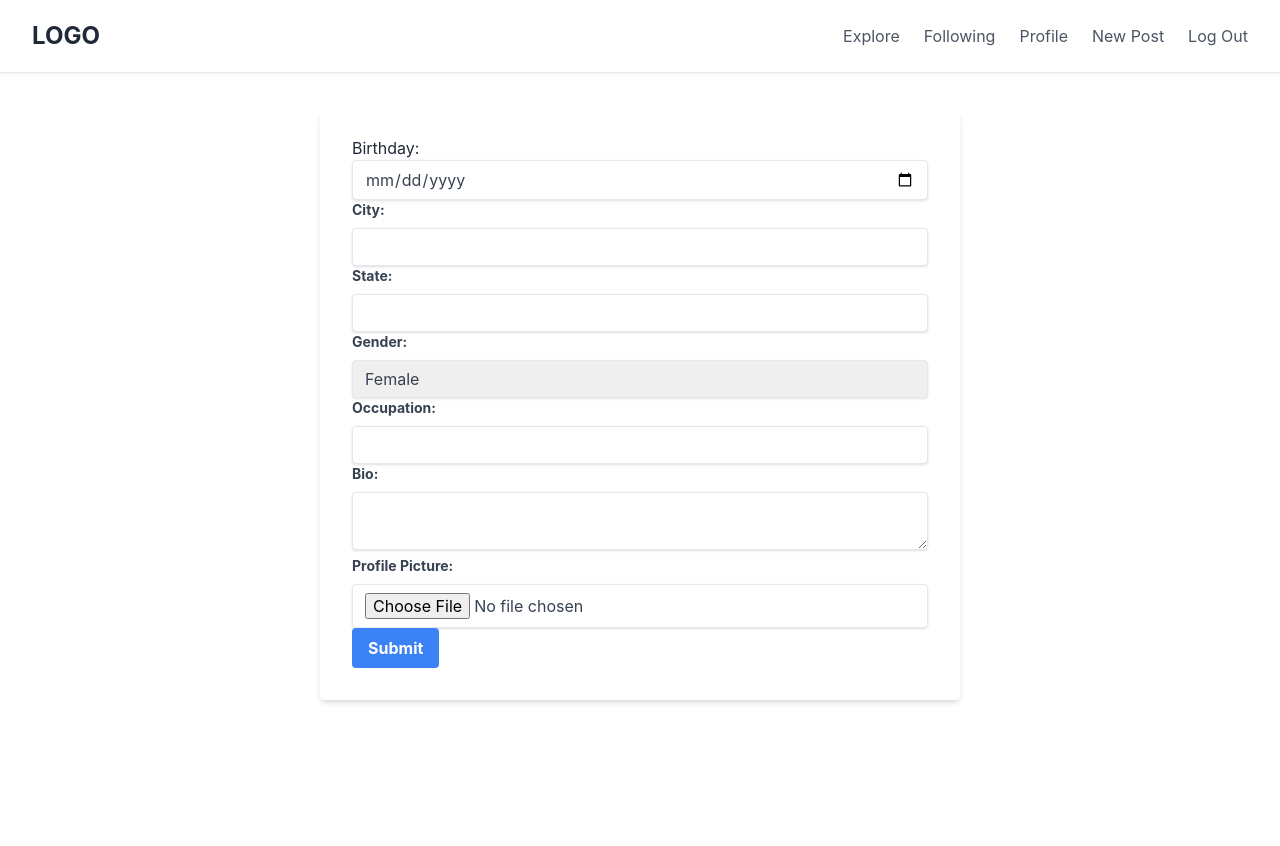
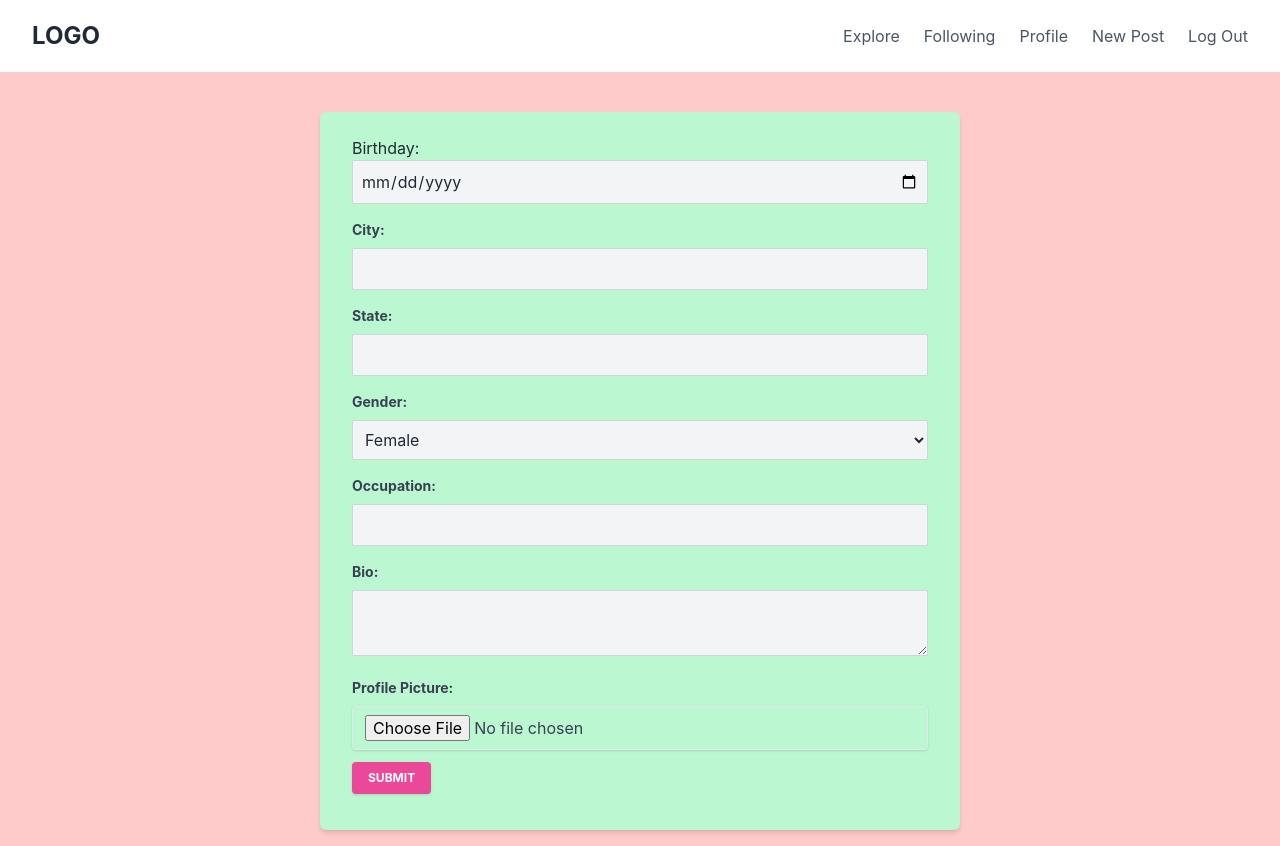
Before and after one commit to stone-com/MERN-social-media-blog, a React (Create React App) app in the folder frontend/: page /editProfile in a window 1280 px wide. Before the commit the page ends 800 px from the top, so only its background shows below. Built offline with nearby package versions, Linux system fonts and the light colour scheme; no server answers; sample sign-in values are in the browser's storage.

Commit message:
Trying out different styling. Refactoring/clean up

```diff
--- a/frontend/src/components/Post.jsx
+++ b/frontend/src/components/Post.jsx
@@ -45,7 +45,7 @@ const Post = ({ title, body, createdAt, author, id, ownPost, authorId }) => {
   };
 
   return (
-    <div className='max-w-5xl px-5 py-4 my-5 bg-white rounded-lg shadow dark:bg-gray-800'>
+    <div className='px-5 py-4 my-5 bg-green-200 shadow-xl  rounded-3xl'>
       <div className='grid grid-cols-3'>
         <div className='flex col-span-1 mb-4 mr-3'>
           <img
@@ -54,17 +54,17 @@ const Post = ({ title, body, createdAt, author, id, ownPost, authorId }) => {
             alt='profile pic'
           />
           <div className='ml-2 mt-0.5'>
-            <span className='block text-base font-medium leading-snug text-black dark:text-gray-100'>
+            <span className='block text-base font-medium leading-snug text-black '>
               <Link to={`/profile/${authorId}`}>{author}</Link>
             </span>
-            <span className='block text-sm font-light leading-snug text-gray-500 dark:text-gray-400'>
+            <span className='block text-sm font-light leading-snug text-gray-500 '>
               {formattedDate}
             </span>
           </div>
         </div>
         {/* Render either the post title or an input field depending on isEditable State */}
         {!isEditable ? (
-          <p className='flex justify-start col-span-2 px-6 text-2xl text-white'>
+          <p className='flex justify-start col-span-2 px-6 text-2xl text-black'>
             {title}
           </p>
         ) : (
@@ -81,9 +81,7 @@ const Post = ({ title, body, createdAt, author, id, ownPost, authorId }) => {
       </div>
       {/* Render either the post body or an input field depending on isEditable State */}
       {!isEditable ? (
-        <p className='leading-snug text-gray-800 dark:text-gray-100 md:leading-normal'>
-          {body}
-        </p>
+        <p className='leading-snug text-gray-800 md:leading-normal'>{body}</p>
       ) : (
         <input
           type='text'
@@ -98,12 +96,10 @@ const Post = ({ title, body, createdAt, author, id, ownPost, authorId }) => {
         <div>
           <div className='flex '>
             {/* Like Icon can go here */}
-            <span className='ml-1 font-light text-gray-500 dark:text-gray-400'>
-              8 Likes
-            </span>
+            <span className='ml-1 font-light text-gray-500 '>8 Likes</span>
           </div>
           <div
-            className='ml-1 font-light text-gray-500 dark:text-gray-400 hover:cursor-pointer'
+            className='ml-1 font-light text-gray-500 hover:cursor-pointer'
             onClick={() => setShowComments(!showComments)}
           >
             {`${showComments ? 'Hide' : 'Show'} comments`}
--- a/frontend/src/pages/EditProfile.jsx
+++ b/frontend/src/pages/EditProfile.jsx
@@ -36,11 +36,11 @@ const EditProfile = () => {
   };
 
   return (
-    <div className='flex justify-center space-around align-center'>
-      <div className='w-full mt-10 sm:w-3/6'>
+    <div className='flex justify-center bg-red-200 space-around align-center'>
+      <div className='w-full mt-10 rounded-md sm:w-3/6'>
         <form
           onSubmit={onSubmit}
-          className='px-8 pt-6 pb-8 mb-4 bg-white rounded shadow-md'
+          className='px-8 pt-6 pb-8 mb-4 bg-green-200 rounded-md shadow-md'
         >
           <label htmlFor='birthday'>Birthday:</label>
           <input
@@ -48,7 +48,7 @@ const EditProfile = () => {
             name='birthday'
             value={birthday}
             onChange={onChange}
-            className='w-full px-3 py-2 leading-tight text-gray-700 border rounded shadow appearance-none focus:outline-none focus:shadow-outline'
+            className='w-full p-2 mb-4 bg-gray-100 border border-gray-300 outline-none title'
           />
           <br />
           <label
@@ -62,7 +62,7 @@ const EditProfile = () => {
             name='city'
             value={city}
             onChange={onChange}
-            className='w-full px-3 py-2 leading-tight text-gray-700 border rounded shadow appearance-none focus:outline-none focus:shadow-outline'
+            className='w-full p-2 mb-4 bg-gray-100 border border-gray-300 outline-none title'
           />
           <br />
           <label
@@ -76,7 +76,7 @@ const EditProfile = () => {
             name='state'
             value={state}
             onChange={onChange}
-            className='w-full px-3 py-2 leading-tight text-gray-700 border rounded shadow appearance-none focus:outline-none focus:shadow-outline'
+            className='w-full p-2 mb-4 bg-gray-100 border border-gray-300 outline-none title'
           />
           <br />
           <label
@@ -89,7 +89,7 @@ const EditProfile = () => {
             name='gender'
             value={gender}
             onChange={onChange}
-            className='w-full px-3 py-2 leading-tight text-gray-700 border rounded shadow appearance-none focus:outline-none focus:shadow-outline'
+            className='w-full p-2 mb-4 bg-gray-100 border border-gray-300 outline-none title'
           >
             <option value='male'>Male</option>
             <option value='female' selected>
@@ -109,7 +109,7 @@ const EditProfile = () => {
             name='occupation'
             value={occupation}
             onChange={onChange}
-            className='w-full px-3 py-2 leading-tight text-gray-700 border rounded shadow appearance-none focus:outline-none focus:shadow-outline'
+            className='w-full p-2 mb-4 bg-gray-100 border border-gray-300 outline-none title'
           />
           <br />
           <label
@@ -122,7 +122,7 @@ const EditProfile = () => {
             name='bio'
             value={bio}
             onChange={onChange}
-            className='w-full px-3 py-2 leading-tight text-gray-700 border rounded shadow appearance-none focus:outline-none focus:shadow-outline'
+            className='w-full p-2 mb-4 bg-gray-100 border border-gray-300 outline-none title'
           />
           <br />
           <label
@@ -141,7 +141,7 @@ const EditProfile = () => {
           <br />
           <button
             type='submit'
-            className='px-4 py-2 font-bold text-white bg-blue-500 rounded hover:bg-blue-700 focus:outline-none focus:shadow-outline'
+            className='self-center px-4 py-2 mt-3 mb-1 text-xs font-bold text-white uppercase bg-pink-500 rounded shadow outline-none active:bg-pink-600 hover:shadow-md focus:outline-none sm:mr-2'
           >
             Submit
           </button>
--- a/frontend/src/pages/Explore.jsx
+++ b/frontend/src/pages/Explore.jsx
@@ -26,7 +26,8 @@ const Explore = () => {
   //   }
 
   return (
-    <div className='container items-center justify-center max-w-5xl grid-cols-1 px-4 m-auto mt-8'>
+    <div className='flex justify-center bg-red-200 space-around align-center'>
+      <div className='items-center justify-center max-w-5xl grid-cols-1 px-4 m-auto mt-8'>
         {allPosts &&
           allPosts.map((post) => (
             <div key={post._id} className='m-1 bg-green-100 w-100'>
@@ -43,6 +44,7 @@ const Explore = () => {
             </div>
           ))}
       </div>
+    </div>
   );
 };
 export default Explore;
--- a/frontend/src/pages/Profile.jsx
+++ b/frontend/src/pages/Profile.jsx
@@ -19,28 +19,11 @@ const Profile = () => {
   const { currentProfile } = useSelector((state) => state.profile);
   const { user } = useSelector((state) => state.auth);
 
-  const {
-    bio,
-    birthday,
-    city,
-    state,
-    following,
-    followers,
-    gender,
-    occupation,
-    createdAt,
-  } = currentProfile;
+  const { bio, city, state, occupation, createdAt } = currentProfile;
 
-  // Format the dates for birthday and createdAt
-  let birthdayDate = new Date(birthday);
-  const formattedBirthday = birthdayDate.toLocaleDateString('en-US', {
-    month: 'numeric',
-    day: 'numeric',
-    year: 'numeric',
-  });
-
-  let createdDate = new Date(createdAt);
-  const formattedCreatedDate = createdDate.toLocaleDateString('en-US', {
+  // Format the created date
+  let date = new Date(createdAt);
+  const formattedCreatedDate = date.toLocaleDateString('en-US', {
     month: 'long',
     day: 'numeric',
     year: 'numeric',
@@ -68,12 +51,10 @@ const Profile = () => {
   };
 
   return (
-    <div className='container items-center justify-center max-w-5xl grid-cols-1 px-4 py-3 m-auto bg-blue-100'>
+    <div className='flex items-center justify-center w-full grid-cols-1 bg-red-200 space-around align-center'>
+      <div className='w-full mt-10 rounded-md sm:w-4/5'>
         {currentProfile && (
-        <main className='container bg-blue-500 w-100'>
-          <section className='container items-center justify-center max-w-5xl grid-cols-1 px-4 m-auto bg-red-600'>
-            <div className='container px-4 mx-auto bg-red-300 '>
-              <div className='flex flex-col w-full min-w-0 mb-6 break-words bg-green-200 rounded-lg shadow-xl '>
+          <div className='flex flex-col w-full min-w-0 pt-2 mb-6 break-words bg-green-200 rounded-lg shadow-xl '>
             <div className='px-6'>
               <div className='flex flex-wrap justify-center'>
                 <div className='flex justify-center w-full px-4 rounded lg:w-3/12 lg:order-2'>
@@ -129,17 +110,13 @@ const Profile = () => {
                       <span className='block text-xl font-bold tracking-wide text-gray-700 uppercase'>
                         {currentProfile.followers?.length || 0}
                       </span>
-                          <span className='text-sm text-gray-500'>
-                            Followers
-                          </span>
+                      <span className='text-sm text-gray-500'>Followers</span>
                     </div>
                     <div className='p-3 mr-4 text-center'>
                       <span className='block text-xl font-bold tracking-wide text-gray-700 uppercase'>
                         {currentProfile.following?.length || 0}
                       </span>
-                          <span className='text-sm text-gray-500'>
-                            Following
-                          </span>
+                      <span className='text-sm text-gray-500'>Following</span>
                     </div>
                     <div className='p-3 text-center lg:mr-4'>
                       <span className='block text-xl font-bold tracking-wide text-gray-700 uppercase'>
@@ -187,11 +164,8 @@ const Profile = () => {
               </div>
             </div>
           </div>
-            </div>
-          </section>
-        </main>
         )}
-      <div className='container items-center justify-center max-w-5xl grid-cols-1 px-4 m-auto mt-8'>
+        <div className='container items-center justify-center w-full max-w-5xl grid-cols-1 px-4 m-auto mt-8'>
           {currentProfile?.posts &&
             currentProfile.posts.map((post) => (
               <div key={post._id} className='m-1 bg-green-100 w-100'>
@@ -208,6 +182,7 @@ const Profile = () => {
             ))}
         </div>
       </div>
+    </div>
   );
 };
 
```
Lines whose indentation alone changed are shown as unchanged.
